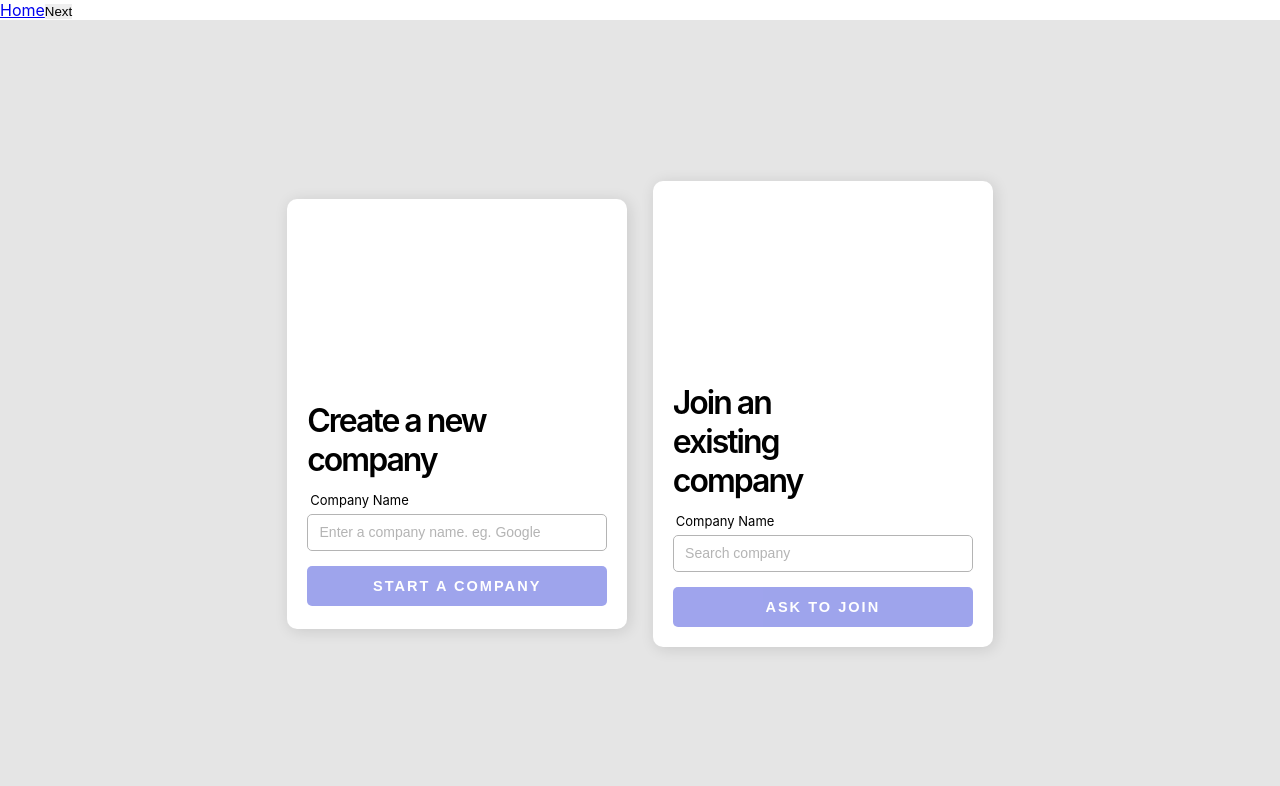
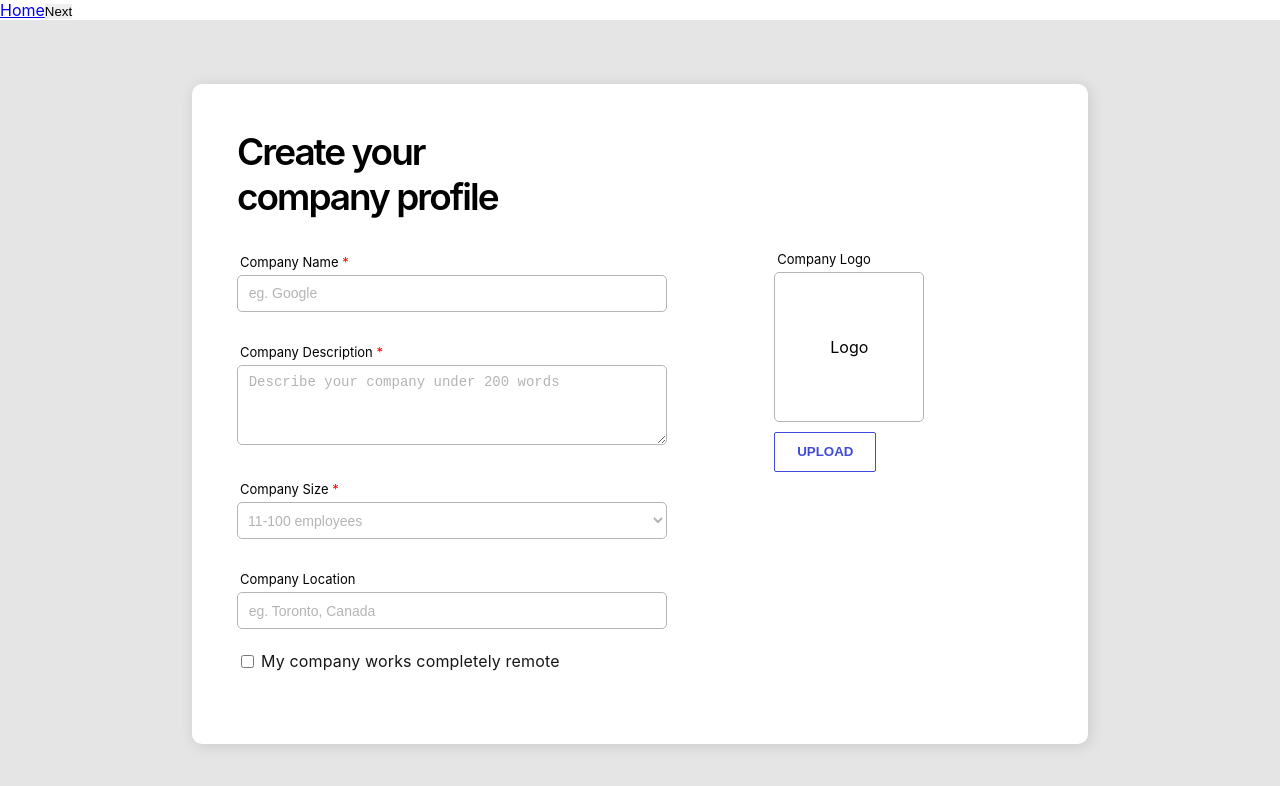
Before and after one commit to justinpchang/ant-client-temp, a React (Create React App) app: page /business-onboarding in a window 1280 px wide. Shown: the top 786 px of the page. Built offline with nearby package versions, Linux system fonts and the light colour scheme.

Commit message:
Adding just to store references.

```diff
--- a/src/components/BusinessOnboarding/BusinessOnboarding.jsx
+++ b/src/components/BusinessOnboarding/BusinessOnboarding.jsx
@@ -2,9 +2,10 @@ import React, { useState } from 'react';
 import { Link } from 'react-router-dom';
 
 import Step1 from './Step1';
+import Step2 from './Step2';
 
 const BusinessOnboarding = () => {
-    const [currentStep, setCurrentStep] = useState(1);
+    const [currentStep, setCurrentStep] = useState(2);
     // Option is for step 4/5 on whether or not to Hire a Consultant, or Post a Project
 
     const _next = () => {
@@ -32,6 +33,7 @@ const BusinessOnboarding = () => {
             <Link to='/home'>Home</Link>
             {nextPage()}
             <Step1 currentStep={currentStep} />
+            <Step2 currentStep={currentStep} />
         </>
     );
 };
--- a/src/components/BusinessOnboarding/BusinessOnboarding.styles.jsx
+++ b/src/components/BusinessOnboarding/BusinessOnboarding.styles.jsx
@@ -11,7 +11,6 @@ export const Background = styled.div`
   align-items: center;
   background: ${COLORS.LIGHT_GREY};
 `;
-
 export const MainContainer = styled.div`
   min-height: 430px;
   width: 340px;
@@ -22,21 +21,41 @@ export const MainContainer = styled.div`
   display: flex;
   flex-direction: column;
   margin: 1% 1% 2% 1%;
+
+  ${props => props.profile ? `{
+    width: 70%; height: 70%; min-height: 660px;
+    @media (max-width: 780px) {width: 70%; min-height: 830px};
+    @media (max-width: 530px) {width: 90%}
+    }`
+    :
+    ''}
 `;
-
 export const CardWrapper = styled.div`
     padding: 20px;
     margin-top: 15px;
+
+    ${props => props.profile ?
+        'margin-top: 0; padding: 45px; @media (max-width: 530px) {padding: 10px;}'
+        :
+        ''}
 `;
-
+export const Row = styled.div`
+    display: flex;
+    flex-direction: row;
+    flex-wrap: wrap;
+`;
+export const Column = styled.div`
+    flex: ${(props) => props.size};
+`;
 export const Title = styled.h1`
     width: 200px;
 
     margin: 167px 0 10px 0;
     font-weight: 600;
     letter-spacing: -2px;
+
+    ${props => props.profile ? 'margin: 0 0 35px 0; font-size: 37px; width: 300px' : ''}
 `;
-
 export const Input = styled.input`
     width: 100%;
     height: 37px;
@@ -51,21 +70,68 @@ export const Input = styled.input`
     font-size: 14px;
 
     // moz
-    text-indent: 3.8%;
+    text-indent: 2.5%;
 
     ::placeholder,
     ::-webkit-input-placeholder {
         color: ${COLORS.GREY};
     }
+
+    ${props => props.profile ? 'width: 80%; min-width: 270px; margin-bottom: 6%;' : ''}
+    ${props => props.last ? 'margin-bottom: 2%' : ''}
 `;
+export const SelectField = styled.select`
+    width: 100%;
+    height: 37px;
 
-export const Label = styled.label`
+    margin: 5px 0 15px 0;
+
+    background: ${COLORS.WHITE};
+    color: ${COLORS.GREY};
+    border: 1px solid #B4B4B4;
+    box-sizing: border-box;
+    border-radius: 5px;
+    font-size: 14px;
+
+    // moz
+    text-indent: 1.5%;
+
+    ::placeholder,
+    ::-webkit-input-placeholder {
+        color: ${COLORS.GREY};
+    }
+
+    ${props => props.profile ? 'width: 80%; min-width: 270px; margin-bottom: 6%;' : ''}
+    ${props => props.last ? 'margin-bottom: 2%' : ''}
+`
+export const TextField = styled.textarea`
+    width: 100%;
+    height: 80px;
+
+    margin: 5px 0 15px 0;
+
+    background: #FFFFFF;
+    border: 1px solid #B4B4B4;
+    box-sizing: border-box;
+    border-radius: 5px;
+    font-size: 14px;
+    padding-top: 8px;
+
+    text-indent: 2.5%;
+
+    ::placeholder,
+    ::-webkit-input-placeholder{
+        color: ${COLORS.GREY};
+    }
+
+    ${props => props.profile ? 'width: 80%; min-width: 270px; margin-bottom: 6%;' : ''}
+`;
+export const Label = styled.div`
     font-size: 13px;
     margin-left: 3px;
 
     ${(props) => props.bold ? 'font-weight: bold;' : ''}
 `;
-
 export const Button = styled.button`
     width: 100%;
     height: 40px;
@@ -87,3 +153,60 @@ export const Button = styled.button`
         opacity: 1;
     }
 `;
+export const CompanyLogoDiv = styled.div`
+    margin-top: 122px;
+    @media (max-width:780px) {
+        margin-top: 30px;
+        margin-left: 50%;
+        transform: translateX(-50%);
+    }
+`;
+export const CompanyLogo = styled.div`
+    display: flex;
+    justify-content: center;
+    align-items: center;
+    width: 150px;
+    height: 150px;
+
+    margin-top: 5px;
+    border: 1px solid #B4B4B4;
+    border-radius: 5px;
+
+    background: #FFFFFF;
+    box-sizing: border-box;
+`;
+export const CompanyLogoBtn = styled.button`
+    margin-top: 10px;
+    width: 102px;
+    height: 40px;
+
+    border: 1px solid #404BDB;
+    box-sizing: border-box;
+    border-radius: 2px;
+    font-weight: 600;
+    background: #FFFFFF;
+    color: #404BDB;
+`;
+export const Text = styled.p`
+    font-size: 16px;
+    line-height: 22px;
+
+    letter-spacing: 0.15px;
+
+    color: #161616;
+
+    ${(props) => props.term ? 'margin-top: 10px' : ''}
+`;
+export const CheckBox = styled.input`
+    height: 15px;
+    margin: 10px 7px 0 0;
+`;
+export const Terms = styled.div`
+    display: flex;
+    align-items: center;
+
+    margin-left: 4px;
+`
+export const RequiredSpan = styled.span`
+    color: red;
+`;
--- /dev/null
+++ b/src/components/BusinessOnboarding/Step2.jsx
@@ -0,0 +1,64 @@
+import React from 'react';
+
+import {
+    Background,
+    MainContainer,
+    CardWrapper,
+    Title,
+    Input,
+    Label,
+    CompanyLogoDiv,
+    CompanyLogo,
+    CompanyLogoBtn,
+    Row,
+    Column,
+    TextField,
+    CheckBox,
+    Text,
+    SelectField,
+    RequiredSpan,
+    Terms
+} from './BusinessOnboarding.styles';
+
+const Step2 = ({ currentStep }) => {
+    if(currentStep !== 2) {
+        return null
+    };
+
+    return (
+        <Background>
+            <MainContainer profile >
+                <CardWrapper profile >
+                    <Row>
+                        <Column size={2}>
+                            <Title profile >Create your company profile</Title>
+                            <Label>Company Name <RequiredSpan>*</RequiredSpan></Label>
+                            <Input profile placeholder="eg. Google" requiredStr />
+                            <Label>Company Description  <RequiredSpan>*</RequiredSpan></Label>
+                            <TextField profile placeholder="Describe your company under 200 words" requiredStr />
+                            <Label>Company Size  <RequiredSpan>*</RequiredSpan></Label>
+                            <SelectField profile placeholder="11-100 employees" requiredStr >
+                                <option value="11-100">11-100 employees</option>
+                            </SelectField>
+                            <Label>Company Location</Label>
+                            <Input profile last placeholder="eg. Toronto, Canada" />
+                            <Terms>
+                                <CheckBox type="checkbox" />
+                                <Text term>My company works completely remote</Text>
+                            </Terms>
+                        </Column>
+                        <Column size={1}>
+                            <CompanyLogoDiv>
+                                <Label>Company Logo</Label>
+                                <CompanyLogo>Logo</CompanyLogo>
+                                <CompanyLogoBtn>UPLOAD</CompanyLogoBtn>
+                            </CompanyLogoDiv>
+                        </Column>
+                    </Row>
+                </CardWrapper>
+            </MainContainer>
+        </Background>
+    );
+};
+
+export default Step2;
```
